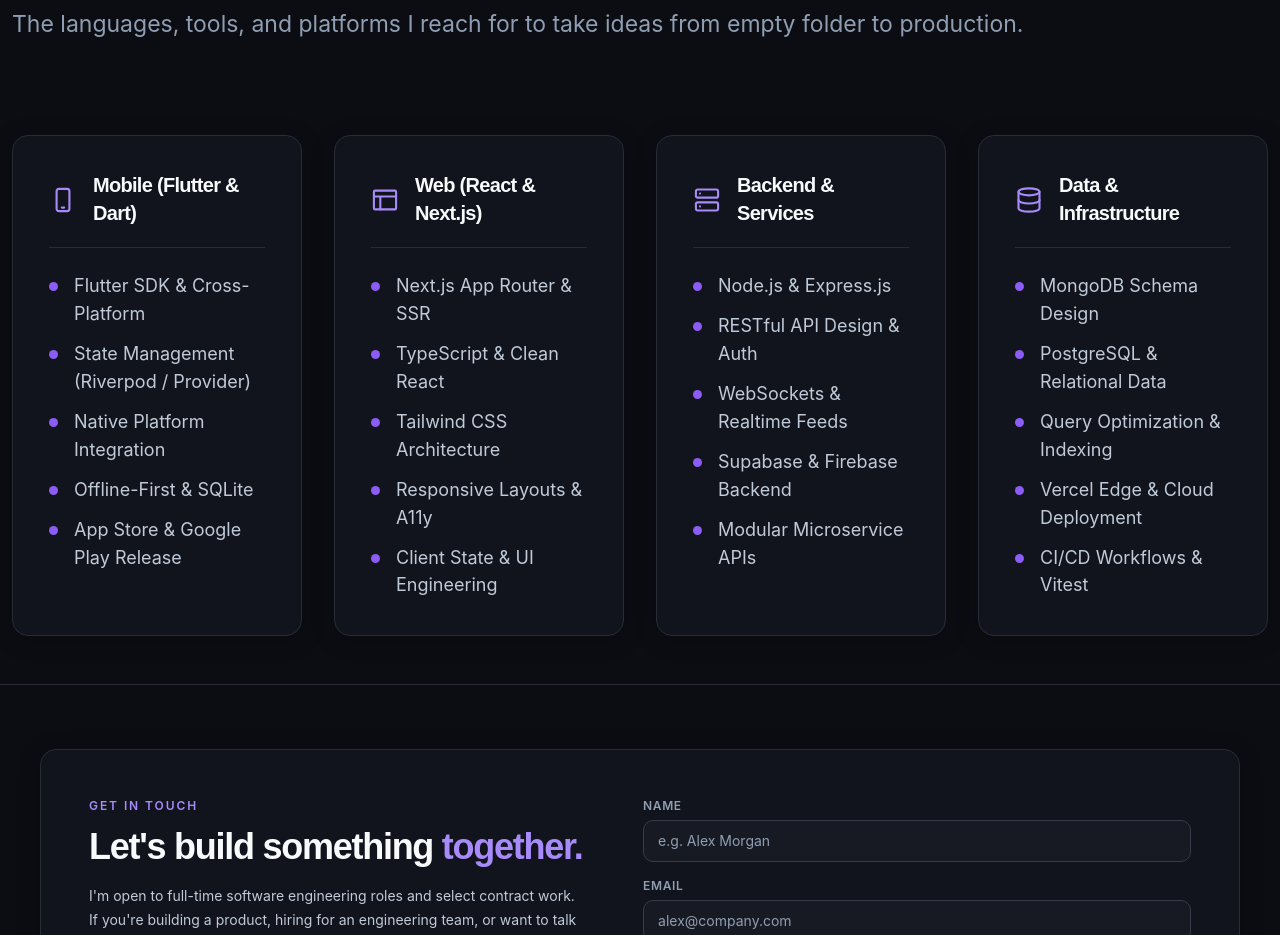
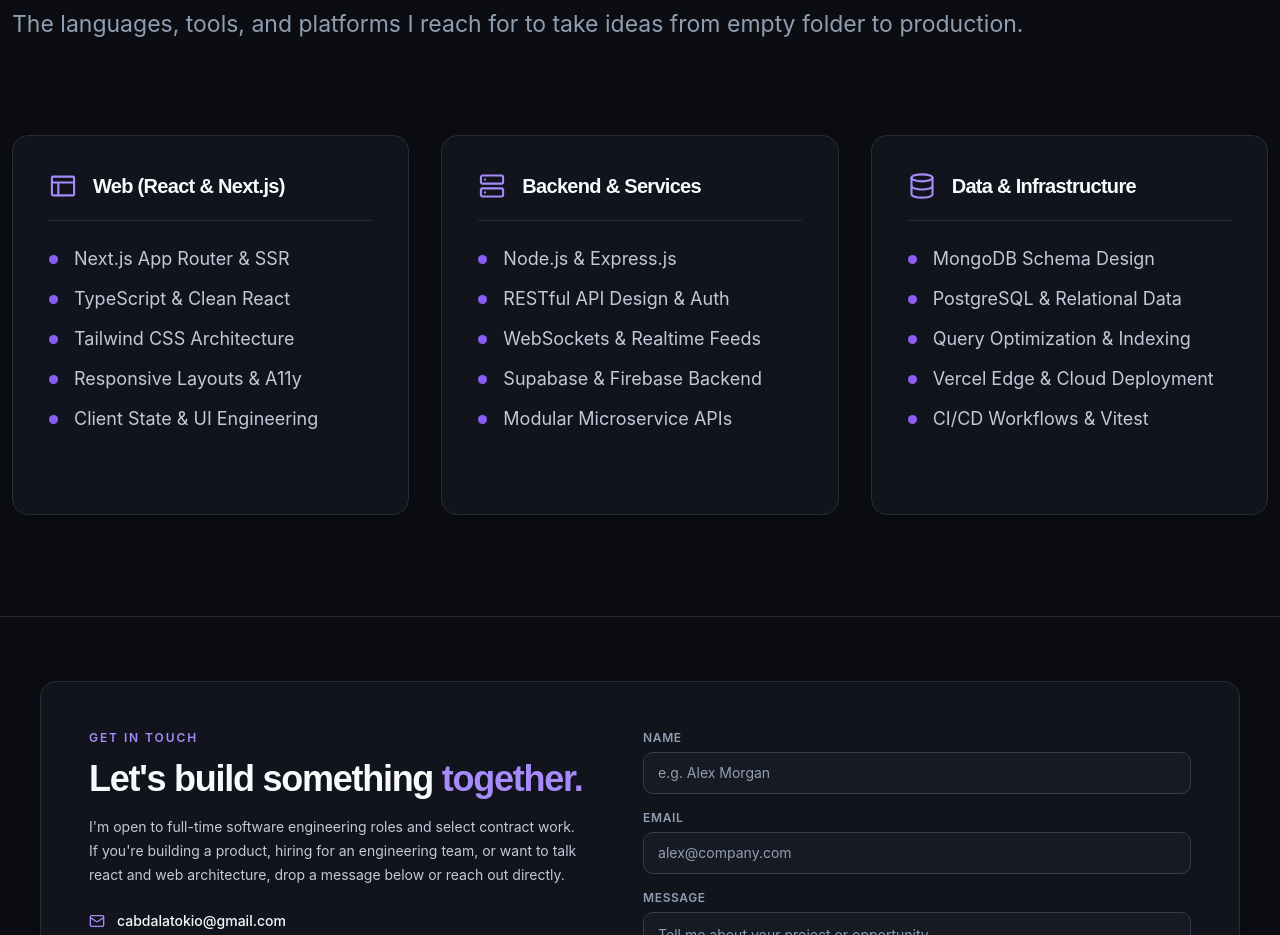
Before and after one commit to cabdalatokio-droid/portfolio_website, a React (Vite) app: page / in a window 1280 px wide. Shown: the part 2020-2955 px from the top of the page. Built offline with nearby package versions, Linux system fonts and the light colour scheme.

Commit message:
added  some features skills page

```diff
--- a/src/components/Skills.jsx
+++ b/src/components/Skills.jsx
@@ -1,16 +1,6 @@
 
 const skillGroups = [
-  {
-    title: "Mobile (Flutter & Dart)",
-    icon: "mobile",
-    skills: [
-      "Flutter SDK & Cross-Platform",
-      "State Management (Riverpod / Provider)",
-      "Native Platform Integration",
-      "Offline-First & SQLite",
-      "App Store & Google Play Release",
-    ],
-  },
+
   {
     title: "Web (React & Next.js)",
     icon: "web",
@@ -125,7 +115,7 @@
           </p>
         </header>
 
-        <div className="grid grid-cols-1 gap-6 md:grid-cols-2 xl:grid-cols-4 xl:gap-8">
+        <div className="grid grid-cols-1 gap-6 md:grid-cols-2 xl:grid-cols-3 xl:gap-8">
           {skillGroups.map((group) => (
             <article
               key={group.title}
```
